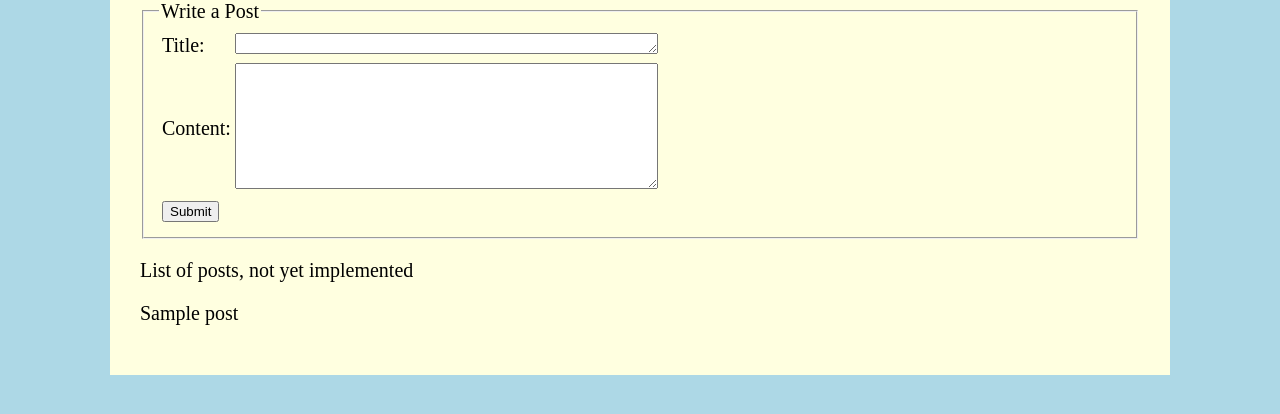
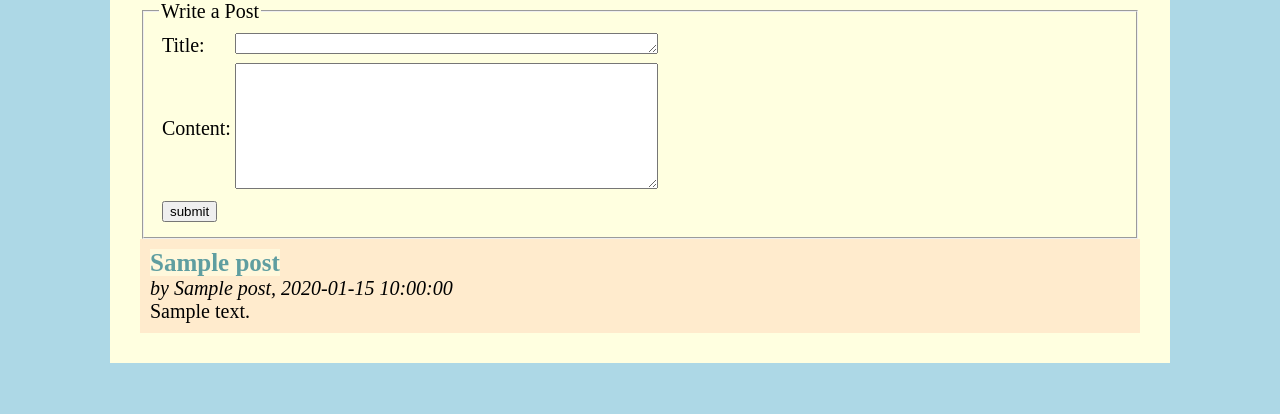
Before and after one commit to hskim37/WCSCDB, a Flask app: template templates/tips.html in a window 1280 px wide. Shown: the part 212-626 px from the top of the page. Run offline with Flask 2, Linux system fonts and the light colour scheme; the template is opened without the code that fills it: most values are stand-ins (such as "Sample title", 1, 10 or a date in 2020); parts of the project's set-up code (start-up, migrations or seed data) failed here and were passed over.

Commit message:
implemented search bar and posting for the info page

```diff
--- a/app.py
+++ b/app.py
@@ -2,6 +2,7 @@ from flask import (Flask, render_template, make_response, url_for, request,
                    redirect, flash, session, send_from_directory, jsonify
                    )
 from werkzeug.utils import secure_filename
+from datetime import datetime
 import cs304dbi as dbi
 app = Flask(__name__)
 
@@ -184,25 +185,68 @@ def network():
                 profileNetwork = sqlOperations.searchProfileByYear(conn,searchWord)
             elif searchType == 'interest':
                 profileNetwork = sqlOperations.searchProfileByInterest(conn,searchWord)
-            print("profileNetwork is",profileNetwork)
             return render_template("network.html", result=profileNetwork)
         except Exception as err:
             flash('some kind of error '+str(err))
             return redirect(url_for('network'))
 
 
-@app.route("/tips/")
+@app.route("/tips/",methods=["GET","POST"])
 def tips():
-    try:
-        if 'userID' in session:
-            post = {"title"}
-            return render_template('tips.html')
+    if request.method == 'GET':
+        try:
+            if 'userID' in session:
+                conn = dbi.connect()
+                posts = sqlOperations.getAllPosts(conn)
+                return render_template('tips.html',posts=posts)
+            else:
+                flash('You are not logged in. Please log in or register')
+                return redirect(url_for('index'))
+        except Exception as err:
+            flash('some kind of error '+str(err))
+            return redirect(url_for('index'))
+    elif request.method == 'POST':
+        if "userID" in session:
+            userID = session['userID']
+            form_data = request.form
+            conn = dbi.connect()
+            if form_data.get('kind')==None: #submit a post
+                print("here",form_data)
+                title = form_data["postTitle"]
+                content =form_data['article']
+                timeNow = datetime.now()
+                authorID = userID
+                testPostID = random.randint(1, 100) #need to fix later
+                print(title,content,timeNow,authorID,testPostID)
+                try:
+                    sqlOperations.addPost(conn,authorID,content,title,testPostID,timeNow)
+                    posts = sqlOperations.getAllPosts(conn)
+                    #currently, once the user submit a post, they will not be able to edit it
+                    return redirect(url_for('tips',posts=posts))
+                    flash('Successfully submitted your post!')
+                except Exception as err:
+                    flash('Some kind of post submission error: {}'.format(repr(err)))
+                    posts = sqlOperations.getAllPosts(conn)
+                    return redirect(url_for('tips',posts=posts))
+
+            else:#search for posts
+                try:
+                    if form_data['kind'] =='author':
+                        authorName= form_data['searchWord']
+                        posts = sqlOperations.searchPostbyAuthor(conn,authorName)
+                        return render_template('tips.html',posts=posts)
+                    elif form_data['kind'] =='keyword':
+                        keyword = form_data['searchWord']
+                        posts = sqlOperations.searchPostbyKeyword(conn,keyword)
+                        return render_template('tips.html',posts=posts)
+                except Exception as err:
+                    flash('Post submission error: {}'.format(repr(err)))
+                    posts = sqlOperations.getAllPosts(conn)
+                    return redirect(url_for('tips',posts=posts))
         else:
             flash('You are not logged in. Please log in or register')
             return redirect(url_for('index'))
-    except Exception as err:
-        flash('some kind of error '+str(err))
-        return redirect(url_for('index'))
+
 
 @app.route("/profile/<userID>")
 def alumnusPage(userID):
--- a/sqlOperations.py
+++ b/sqlOperations.py
@@ -96,6 +96,41 @@ def searchProfileByInterest(conn,interest):
         )
     return curs.fetchall()
 
+#add post
+def addPost(conn,authorID,content,title,postID,datetime):
+    curs = dbi.dict_cursor(conn)
+    curs.execute('''
+        INSERT INTO post
+         (postID,authorID,datetime,title,content)
+        VALUES (%s,%s,%s,%s,%s);
+        ''', [postID,authorID,datetime,title,content])
+    conn.commit()
+
+def getAllPosts(conn):
+    curs = dbi.dict_cursor(conn)
+    curs.execute('''
+        SELECT user.name,`datetime`,content,title FROM post
+        INNER JOIN user ON user.userID=post.authorID;
+        ''')
+    return curs.fetchall()
+def searchPostbyAuthor(conn,authorName):
+    curs = dbi.dict_cursor(conn)
+    curs.execute('''
+        SELECT user.name,`datetime`,content,title FROM post
+        INNER JOIN user ON user.userID=authorID WHERE user.name like %s;
+        ''',['%'+authorName+"%"])
+    return curs.fetchall()
+    #not yet implemented
+def searchPostbyKeyword(conn,keyword):
+    curs = dbi.dict_cursor(conn)
+    curs.execute('''
+        SELECT user.name,`datetime`,content,title FROM post
+        INNER JOIN user ON user.userID=authorID WHERE post.content like %s or post.title like %s;
+        ''',['%'+keyword+"%",'%'+keyword+"%"])
+    return curs.fetchall()
+
+
+
 if __name__ == '__main__':
     dbi.cache_cnf()
     dbi.use(nameDB)
--- a/static/style.css
+++ b/static/style.css
@@ -57,3 +57,16 @@ html {
     /* not working, will fix later */
     background-color:#4CAF50;
 }
+#postTT{
+    background-color:blanchedalmond;
+    padding:10px;
+    border
+
+}
+span{
+    text-align: center;
+    font-size: 25px;
+    color: cadetblue;
+    background-color:cornsilk;
+    font-weight: bold;
+}
--- a/templates/tips.html
+++ b/templates/tips.html
@@ -9,14 +9,14 @@
             <select required="" name="kind">
                 <option value="">choose one</option>
                 <option value="author">Author Name</option>
-                <option value="keyword">Keywords</option>
+                <option value="keyword">Keyword</option>
 
             </select>
     </label>
     </td></tr>
     <tr><td>
-            <label for="keyword"> </label></td>
-            <td><input type="text" name="keyword" id="keyword">
+            <label for="searchWord"> </label></td>
+            <td><input type="text" name="searchWord" id="searchWord">
     </td></tr>
       <tr><td>
       <input type="submit" value="search">
@@ -31,29 +31,31 @@
     <table>
         <tr>
            <td> <label for="postTitle">Title:</label> </td>
-           <td> <textarea id="postTitle" name="postTitle" rows="1" cols="50" maxlength=50 form="post">
-                </textarea> </td>
+           <td> <textarea id="postTitle" name="postTitle" rows="1" cols="50" maxlength=50 form="post"></textarea></td>
             </tr>
+
             <tr>
            <td><label for="article">Content:</label></td>
-          <td><textarea id="article" name="article" rows="8" cols="50" maxlength=500 form="post">
-                </textarea>
-            </td>
+          <td><textarea id="article" name="article" rows="8" cols="50" maxlength=1000 form="post"></textarea> </td>
         </tr>
         <tr>
-            <td><input type="submit" name="submit" value="Submit"></td>
+            <td><input type="submit" value="submit" form='post'></td>
               </tr>
     </table>
 </fieldset>
 </form>
 {% endblock %}
 {% block main_content %}
-<p>List of posts, not yet implemented</p>
 {% if posts %}
-            <div id="posts">
             {% for p in posts %}
-                <p>{{p}}</p>
+                <div id='postTT'><span>{{p['title']}}</span>
+                </br><em>by {{p['name']}}, {{p['datetime']}}</em>
+                    <div>
+                        {{p['content']}}
+                    </div>
+                </div>
+
             {% endfor %}
-            </div>
+
         {% endif %}
 {% endblock %}
```
Also changed, not shown: sqlFiles/ddl.sql (+13 -13 lines).
